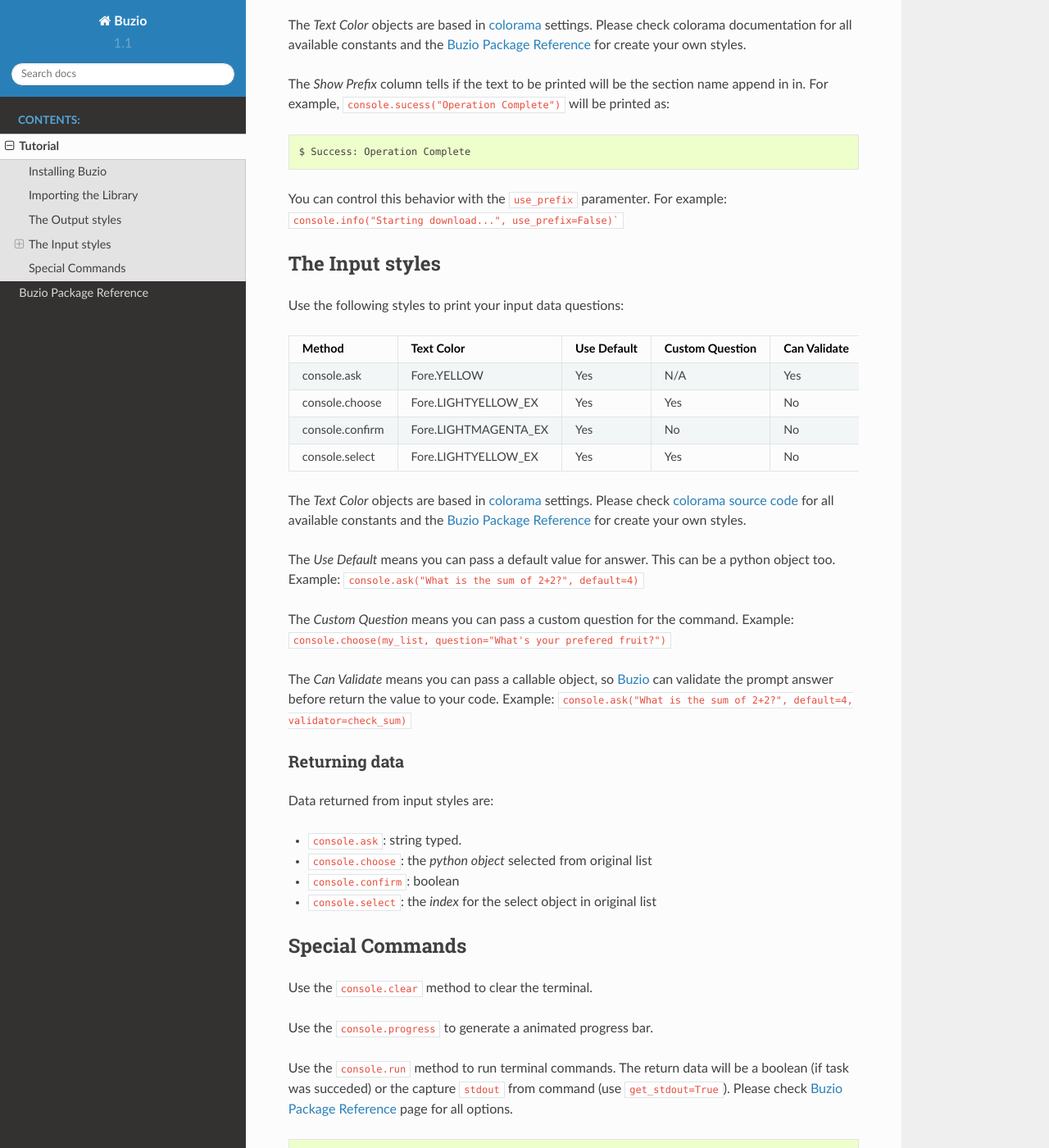
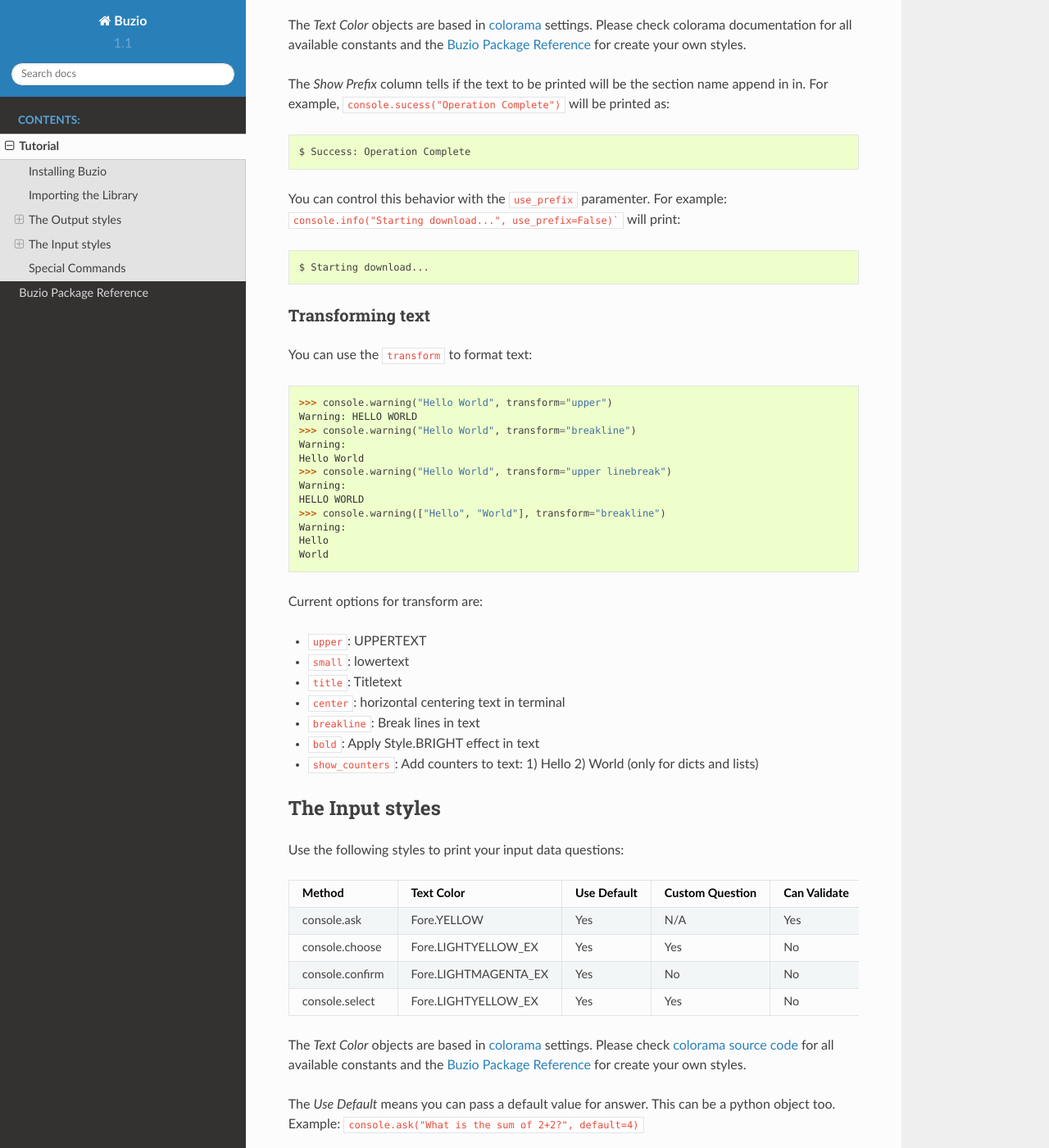
Before and after one commit to chrismaille/buzio, a Sphinx documentation site: the page built from docs/source/tutorial.rst, in a window 1280 px wide and 1400 px high, scrolled down 1221 px. Shown: the whole window at 82% size. Built offline with Sphinx 7.4.7 and the Read the Docs theme 2.0.0, drawn with Linux system fonts in a browser that asks for light colours.

Commit message:
Increase coverage

````diff
--- a/buzio/__init__.py
+++ b/buzio/__init__.py
@@ -13,7 +13,7 @@
 
 init()
 
-__version__ = "1.1.0"
+__version__ = "1.1.1"
 
 console = Console()
 formatStr = Console(format_only=True)
--- a/docs/source/tutorial.rst
+++ b/docs/source/tutorial.rst
@@ -56,7 +56,39 @@
 
     $ Success: Operation Complete
 
-You can control this behavior with the ``use_prefix`` paramenter. For example: ``console.info("Starting download...", use_prefix=False)```
+You can control this behavior with the ``use_prefix`` paramenter. For example: ``console.info("Starting download...", use_prefix=False)``` will print::
+
+    $ Starting download...
+
+Transforming text
++++++++++++++++++
+
+You can use the ``transform`` to format text:
+
+.. code-block:: python
+
+    >>> console.warning("Hello World", transform="upper")
+    Warning: HELLO WORLD
+    >>> console.warning("Hello World", transform="breakline")
+    Warning:
+    Hello World
+    >>> console.warning("Hello World", transform="upper linebreak")
+    Warning:
+    HELLO WORLD
+    >>> console.warning(["Hello", "World"], transform="breakline")
+    Warning:
+    Hello
+    World
+
+Current options for transform are:
+
+* ``upper``: UPPERTEXT
+* ``small``: lowertext
+* ``title``: Titletext
+* ``center``: horizontal centering text in terminal
+* ``breakline``: Break lines in text
+* ``bold``: Apply Style.BRIGHT effect in text
+* ``show_counters``: Add counters to text: 1) Hello 2) World (only for dicts and lists)
 
 The Input styles
 ----------------
````
Also changed, not shown: 1 other file.
